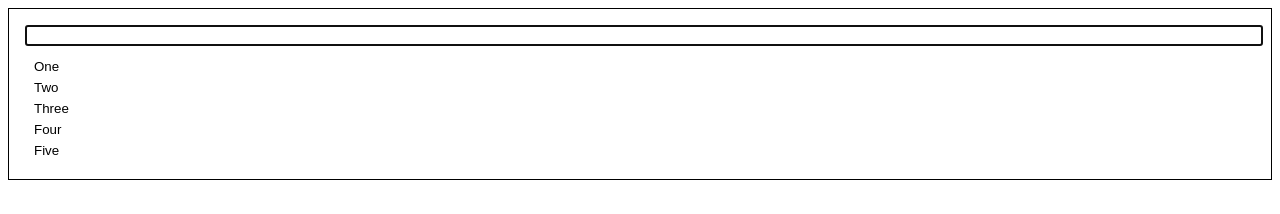
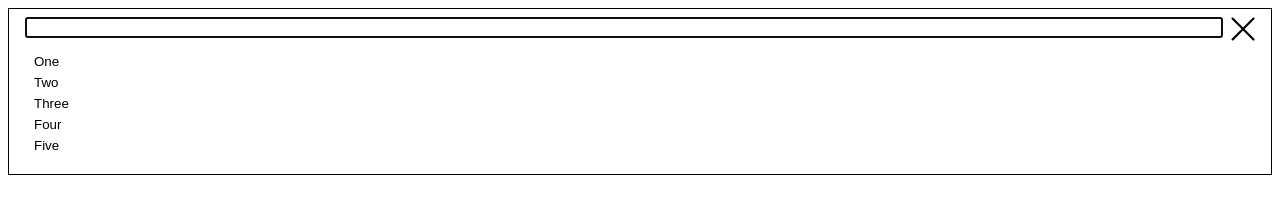
Before and after one commit to jameshickman/filtered_select_widget, a plain HTML site: page index.html in a window 1280 px wide. Both pictures are taken after a click on the button "One". Drawn offline with Linux system fonts and the light colour scheme.

Commit message:
Preserve selected. Close. Chevron.

```diff
--- a/filtered_select.js
+++ b/filtered_select.js
@@ -3,14 +3,18 @@ function _filtered_select(el_container) {
     let has_groups = false;
     let opened = false;
     let options = [];
+    let selected = null;
 
     const el_select = el_container.querySelector('SELECT');
+    el_select.style.display = 'none';
     let els_optgroups = [];
     const el_display = document.createElement('BUTTON');
     el_display.classList.add('select-widget__display-current');
     el_display.innerText = el_select.options[el_select.selectedIndex].text;
     el_container.appendChild(el_display);
-    el_select.style.display = 'none';
+    const el_down_chevron = document.createElement('DIV');
+    el_down_chevron.classList.add('select-widget__chevron');
+    el_container.appendChild(el_down_chevron);
     const widget = build_widget();
 
     function group_test() {
@@ -25,6 +29,7 @@ function _filtered_select(el_container) {
 
     function load_options_data() {
         options = [];
+        selected = el_select.options[el_select.selectedIndex].value;
         if (has_groups) {
             for (let i = 0; i < els_optgroups.length; i++) {
                 const group_name = els_optgroups[i].label;
@@ -86,6 +91,9 @@ function _filtered_select(el_container) {
                     el_option.classList.add('select-widget__group-item');
                     el_option.innerText = results[i].options[j].label;
                     el_option.dataset['value'] = results[i].options[j].value;
+                    if (results[i].options[j].value == selected) {
+                        el_display.innerText = results[i].options[j].label;
+                    }
                     el_options_container.appendChild(el_option);
                 }
                 widget.result.appendChild(el_group_container);
@@ -164,6 +172,8 @@ function _filtered_select(el_container) {
         const el_widget = document.createElement('DIV');
         el_widget.classList.add('select-widget__dropdown-container');
         el_widget.style.display = 'none';
+        const el_close = document.createElement('BUTTON');
+        el_close.classList.add('select-widget__dropdown-close');
         const el_search = document.createElement('INPUT');
         el_search.type = 'TEXT';
         el_search.classList.add('select-widget__input-text');
@@ -171,12 +181,14 @@ function _filtered_select(el_container) {
         const el_results = document.createElement('DIV');
         el_results.classList.add('select-widget__results');
         el_results.addEventListener('click', result_clicked);
+        el_widget.appendChild(el_close);
         el_widget.appendChild(el_search);
         el_widget.appendChild(el_results);
         return {
             'widget': el_widget,
             'search': el_search,
-            'result': el_results
+            'result': el_results,
+            'close': el_close
         };
     }
 
@@ -188,10 +200,14 @@ function _filtered_select(el_container) {
 
     document.addEventListener('click', background_clicked);
     widget.widget.addEventListener('click', widget_clicked);
+    widget.close.addEventListener('click', function(e) {
+        widget.widget.style['display'] = 'none';
+    });
 
     this.reload = function() {
         group_test();
         load_options_data();
+        build_results(options);
     }
 
     return this;
--- a/index.html
+++ b/index.html
@@ -30,7 +30,7 @@
                     <option value="5">Five</option>
                 </optgroup>
                 <optgroup label="Letters">
-                    <option value="A">Alpha</option>
+                    <option value="A" selected="selected">Alpha</option>
                     <option value="B">Brovo</option>
                     <option value="C">Charlie</option>
                     <option value="D">Delta</option>
--- a/selctor.css
+++ b/selctor.css
@@ -13,6 +13,18 @@
     cursor: pointer;
 }
 
+.select-widget__chevron {
+    display: block;
+    position: absolute;
+    width: 0px;
+    height: 0px;
+    border-left: 0.3rem solid transparent;
+    border-right: 0.3rem solid transparent;
+    border-top: 0.3rem solid black;
+    top: 0.6rem;
+    right: 0.5rem;
+}
+
 .select-widget__dropdown-container {
     display: block;
     position: absolute;
@@ -23,11 +35,34 @@
     border: 1px solid black;
     padding: 1rem;
     z-index: 99999;
+    padding-top: 2.5rem;
+}
+
+.select-widget__dropdown-close {
+    display: block;
+    position: absolute;
+    width: 1.5rem;
+    height: 1.5rem;
+    top: 0.5rem;
+    right: 1rem;
+    border: transparent;
+    background-color: transparent;
+    background-image: url("close.svg");
+    background-size: cover;
+    cursor: pointer;
 }
 
 .select-widget__input-text {
+    /*
     width: 100%;
     margin-bottom: 0.5rem;
+    margin-right: 2.5rem;
+    */
+    display: block;
+    position: absolute;
+    top: 0.5rem;
+    left: 1rem;
+    right: 3rem;
 }
 
 .select-widget__results {
```
Also changed, not shown: close.svg (added).
